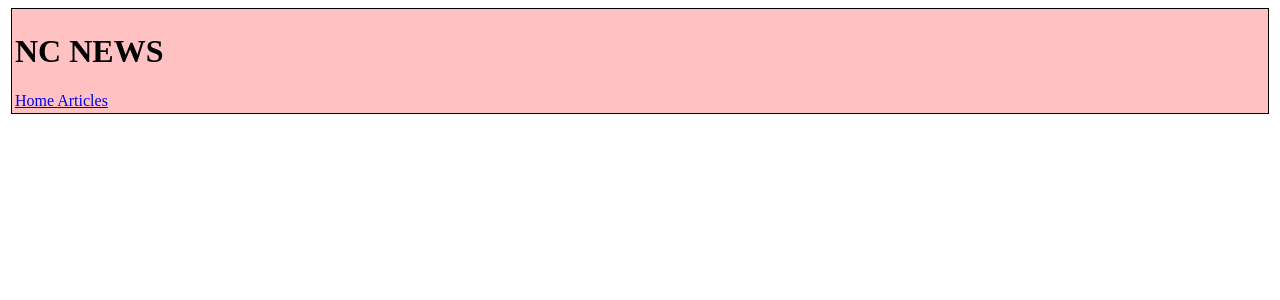
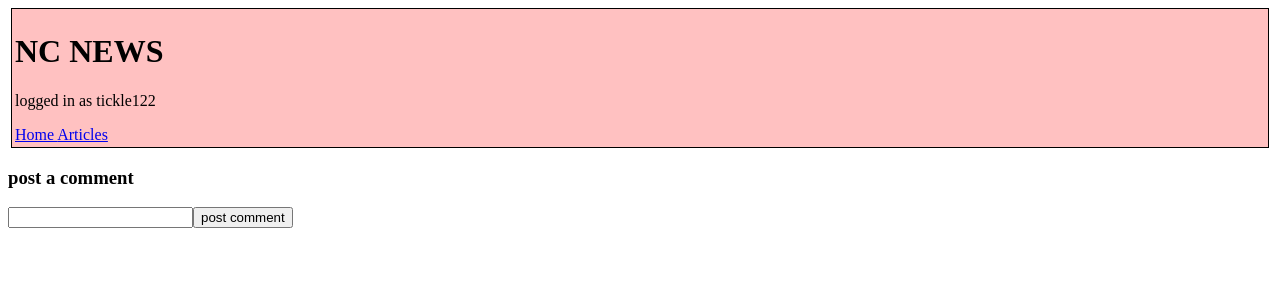
Before and after one commit to basilkelly/fe-nc-news, a React (Vite) app: page /articles/1/postcomment in a window 1280 px wide. Shown: the top 300 px of the page. Built offline with nearby package versions, Linux system fonts and the light colour scheme.

Commit message:
add comment on article functionality implemented, basic user functionality implemented

```diff
--- a/src/App.jsx
+++ b/src/App.jsx
@@ -4,18 +4,29 @@ import Header from "./components/Header";
 import Home from "./components/Home";
 import ArticlesList from "./components/ArticlesList";
 import SingleArticle from "./components/SingleArticle";
-import SingleArticleCommentsCard from "./components/SingleArticleCommentsCard";
+import CommentAdder from "./components/CommentAdder";
+import UserContext from "./contexts/User";
+import { useState } from "react";
 
 function App() {
+
+  const [loggedInUser, setLoggedInUser] = useState({
+    username: "tickle122",
+    name: "Tom Tickle",
+    avatar_url: "https://vignette.wikia.nocookie.net/mrmen/images/d/d6/Mr-Tickle-9a.png/revision/latest?cb=20180127221953"
+  })
+  //replace default with guest
+
   return (
-    <>
+    <UserContext.Provider value={{loggedInUser, setLoggedInUser}}>
       <Header />
       <Routes>
         <Route path="/" element={<Home />} />
         <Route path="/articles" element={<ArticlesList />} />
         <Route path="/articles/:article_id" element={<SingleArticle />} />
+        <Route path="articles/:article_id/postcomment" element={<CommentAdder/>} />
       </Routes>
-    </>
+    </UserContext.Provider>
   );
 }
 
--- a/src/api.js
+++ b/src/api.js
@@ -21,15 +21,22 @@ const getCommentsByArticleId = (article_id) => {
   });
 };
 const patchArticleByID = (article_id) => {
-
   return api.patch(`/articles/${article_id}`, { votes: 1 }).then(({ data }) => {
-
     return data;
   });
 };
+const postComment = (comment, article_id) => {
+  return api
+    .post(`articles/${article_id.article_id}/comments`, comment)
+    .then(( data ) => {
+      return data;
+    })
+};
+
 export {
   getAllArticles,
   getArticleById,
   getCommentsByArticleId,
   patchArticleByID,
+  postComment,
 };
--- /dev/null
+++ b/src/components/CommentAdder.jsx
@@ -0,0 +1,49 @@
+import React, { useContext, useState } from "react";
+import { postComment } from "../api";
+import { useParams } from "react-router-dom";
+import UserContext from "../contexts/User";
+import "../index.css";
+
+const CommentAdder = ({ setComments }) => {
+  const { loggedInUser } = useContext(UserContext);
+  const [body, setBody] = useState("");
+  const { article_id } = useParams();
+
+  const handleChange = (event) => {
+    if (event.target.id === "body") {
+      setBody(event.target.value);
+    }
+  };
+  const handleSubmit = (event) => {
+    event.preventDefault();
+
+    const newComment = {
+      username: loggedInUser.username,
+      body: body,
+    };
+    setComments((currComments) => {
+      return [newComment, ...currComments];
+    });
+
+    postComment(newComment, { article_id: article_id });
+  };
+
+  return (
+    <div>
+      <h3>post a comment</h3>
+      <p></p>
+      <form onSubmit={handleSubmit}>
+        <input
+          id="body"
+          type="text"
+          required
+          onChange={handleChange}
+          value={body}
+        ></input>
+        <button>post comment</button>
+      </form>
+    </div>
+  );
+};
+
+export default CommentAdder;
--- a/src/components/Header.jsx
+++ b/src/components/Header.jsx
@@ -1,9 +1,14 @@
-import React from "react";
+import React, {useContext} from "react";
 import { Link } from "react-router-dom";
+import UserContext from "../contexts/User";
+
 const Header = () => {
+  const { loggedInUser } = useContext(UserContext)
+
   return (
     <div className='header'>
       <h1>NC NEWS</h1>
+      <p>logged in as {loggedInUser.username }</p>
       <nav>
         <Link to="/">Home </Link>
         <Link to="/articles">Articles </Link>
--- a/src/components/SingleArticle.jsx
+++ b/src/components/SingleArticle.jsx
@@ -7,11 +7,14 @@ import {
 } from "../api";
 import { Link } from "react-router-dom";
 import SingleArticleCommentsCard from "./SingleArticleCommentsCard";
+import Loading from "./Loading";
+import CommentAdder from "./CommentAdder";
 
 const SingleArticle = () => {
   const { article_id } = useParams();
   const [article, setArticle] = useState([]);
   const [comments, setComments] = useState([]);
+  const [isLoading, setIsloading] = useState(true);
 
   useEffect(() => {
     getArticleById(article_id).then((articleFromApi) => {
@@ -40,10 +43,18 @@ const SingleArticle = () => {
   useEffect(() => {
     getCommentsByArticleId(article_id).then((commentFromApi) => {
       setComments(commentFromApi);
+      setIsloading(false);
     });
   }, []);
 
-  return (
+
+
+
+
+
+  return isLoading ? (
+    <Loading />
+  ) : (
     <>
       <div className="single-article">
         <Link to="/articles">
@@ -69,10 +80,12 @@ const SingleArticle = () => {
             {article.votes} 👍
           </button>
         </div>
-      </div>
-
+        </div>
+        <CommentAdder setComments={setComments} />
+      <p id="success">Your comment has been posted!</p>
       <div>
         <h2>Comments</h2>
+
         <ul>
           {comments.map((comment) => {
             return (
--- /dev/null
+++ b/src/contexts/User.jsx
@@ -0,0 +1,4 @@
+import { createContext } from "react";
+
+const UserContext = createContext()
+export default UserContext
--- a/src/index.css
+++ b/src/index.css
@@ -53,3 +53,13 @@
 .upvote-button{
   background-color: rgb(134, 202, 134);
 }
+
+#success{
+  visibility: hidden;
+  background-color: rgb(87, 84, 84);
+  color: rgb(0, 250, 0);
+}
+
+.showsuccess{
+  visibility: visible;
+}
```
